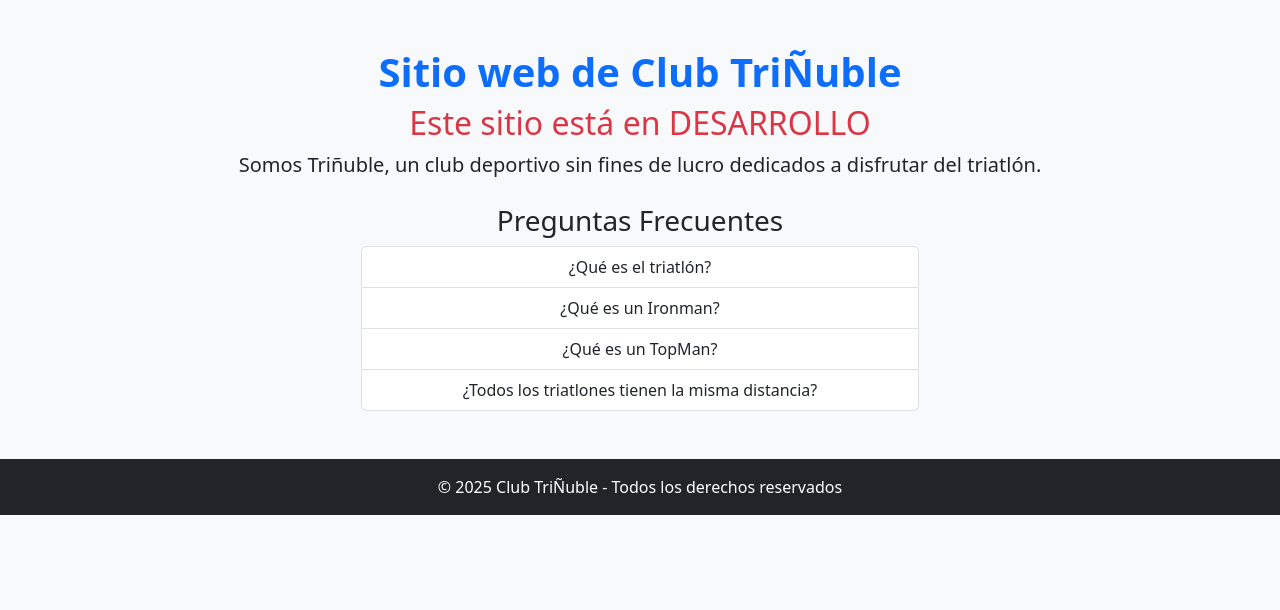
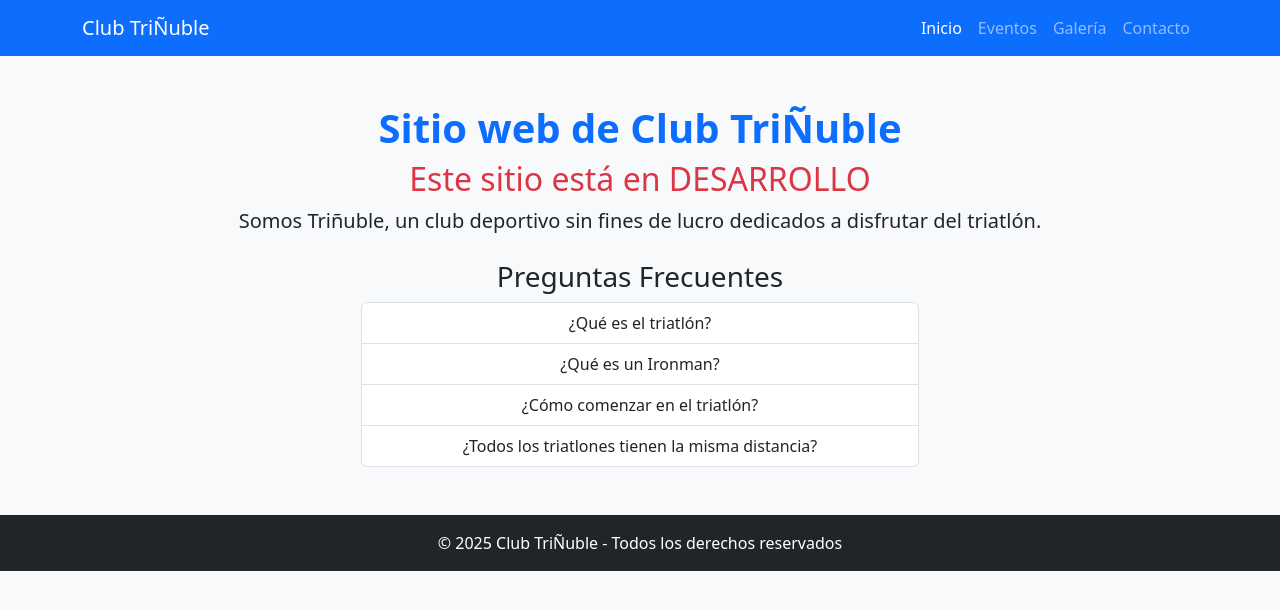
Before and after one commit to Helmutdo/trinuble-site, a plain HTML site: page index.html in a window 1280 px wide. Drawn offline with nearby package versions, Linux system fonts and the light colour scheme.

Commit message:
add nav bar

```diff
--- a/index.html
+++ b/index.html
@@ -1,5 +1,6 @@
 <!DOCTYPE html>
 <html lang="es">
+
 <head>
     <meta charset="UTF-8">
     <meta name="viewport" content="width=device-width, initial-scale=1.0">
@@ -11,8 +12,28 @@
     <!-- Bootstrap JS -->
     <script src="https://cdn.jsdelivr.net/npm/bootstrap@5.3.3/dist/js/bootstrap.bundle.min.js"></script>
 </head>
+
 <body class="bg-light">
+    <!-- Navbar -->
+    <nav class="navbar navbar-expand-lg navbar-dark bg-primary">
+        <div class="container">
+            <a class="navbar-brand" href="#">Club TriÑuble</a>
+            <button class="navbar-toggler" type="button" data-bs-toggle="collapse" data-bs-target="#navbarNav"
+                aria-controls="navbarNav" aria-expanded="false" aria-label="Toggle navigation">
+                <span class="navbar-toggler-icon"></span>
+            </button>
+            <div class="collapse navbar-collapse" id="navbarNav">
+                <ul class="navbar-nav ms-auto">
+                    <li class="nav-item"><a class="nav-link active" href="#">Inicio</a></li>
+                    <li class="nav-item"><a class="nav-link" href="#">Eventos</a></li>
+                    <li class="nav-item"><a class="nav-link" href="#">Galería</a></li>
+                    <li class="nav-item"><a class="nav-link" href="#">Contacto</a></li>
+                </ul>
+            </div>
+        </div>
+    </nav>
 
+    <!-- Contenido Principal -->
     <div class="container text-center mt-5">
         <h1 class="text-primary fw-bold">Sitio web de Club TriÑuble</h1>
         <h2 class="text-danger">Este sitio está en DESARROLLO</h2>
@@ -22,14 +43,16 @@
         <ul class="list-group w-50 mx-auto">
             <li class="list-group-item">¿Qué es el triatlón?</li>
             <li class="list-group-item">¿Qué es un Ironman?</li>
-            <li class="list-group-item">¿Qué es un TopMan?</li>
+            <li class="list-group-item">¿Cómo comenzar en el triatlón?</li>
             <li class="list-group-item">¿Todos los triatlones tienen la misma distancia?</li>
         </ul>
     </div>
 
+    <!-- Footer -->
     <footer class="bg-dark text-white text-center p-3 mt-5">
         &copy; 2025 Club TriÑuble - Todos los derechos reservados
     </footer>
 
 </body>
+
 </html>
```
